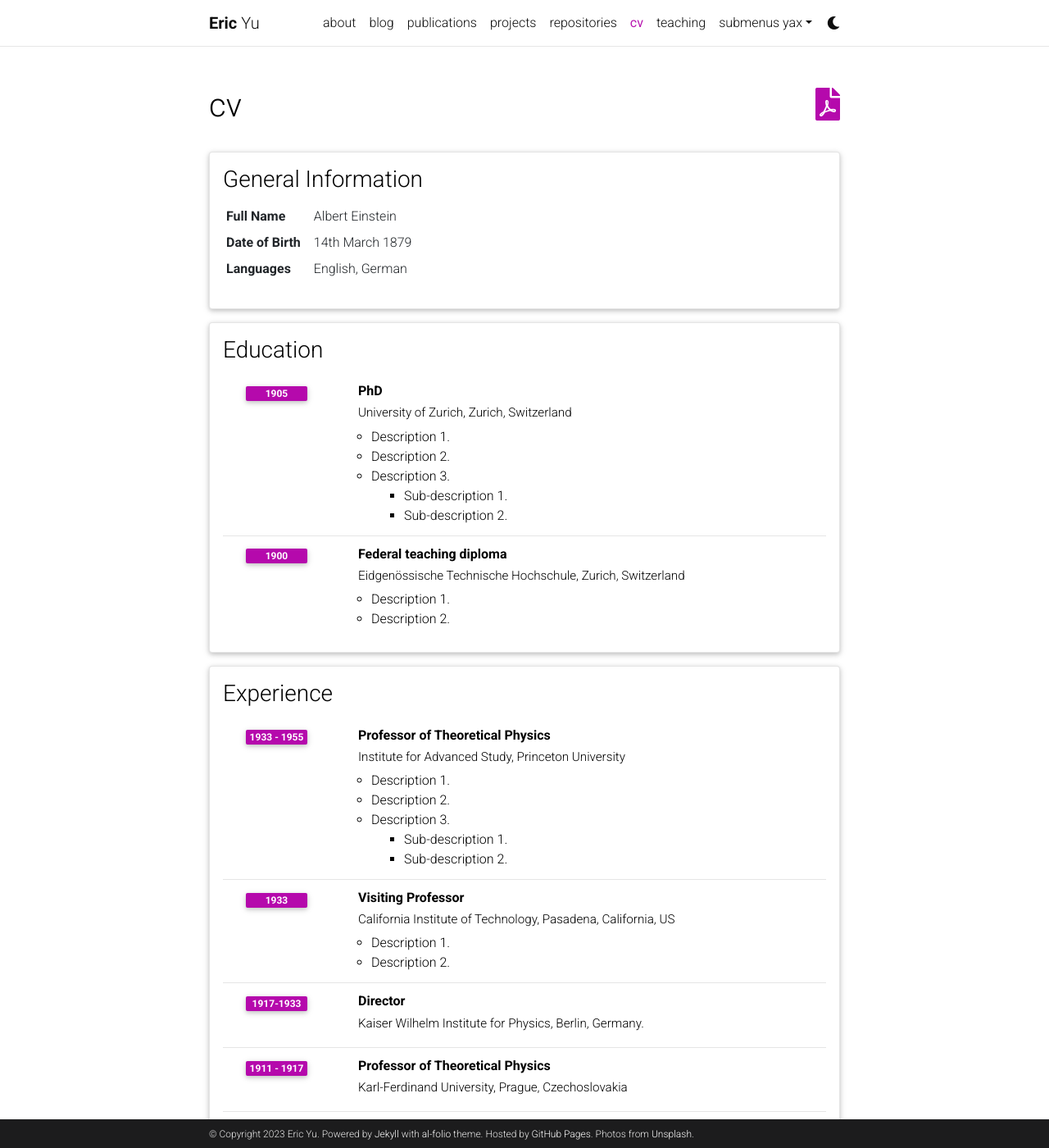
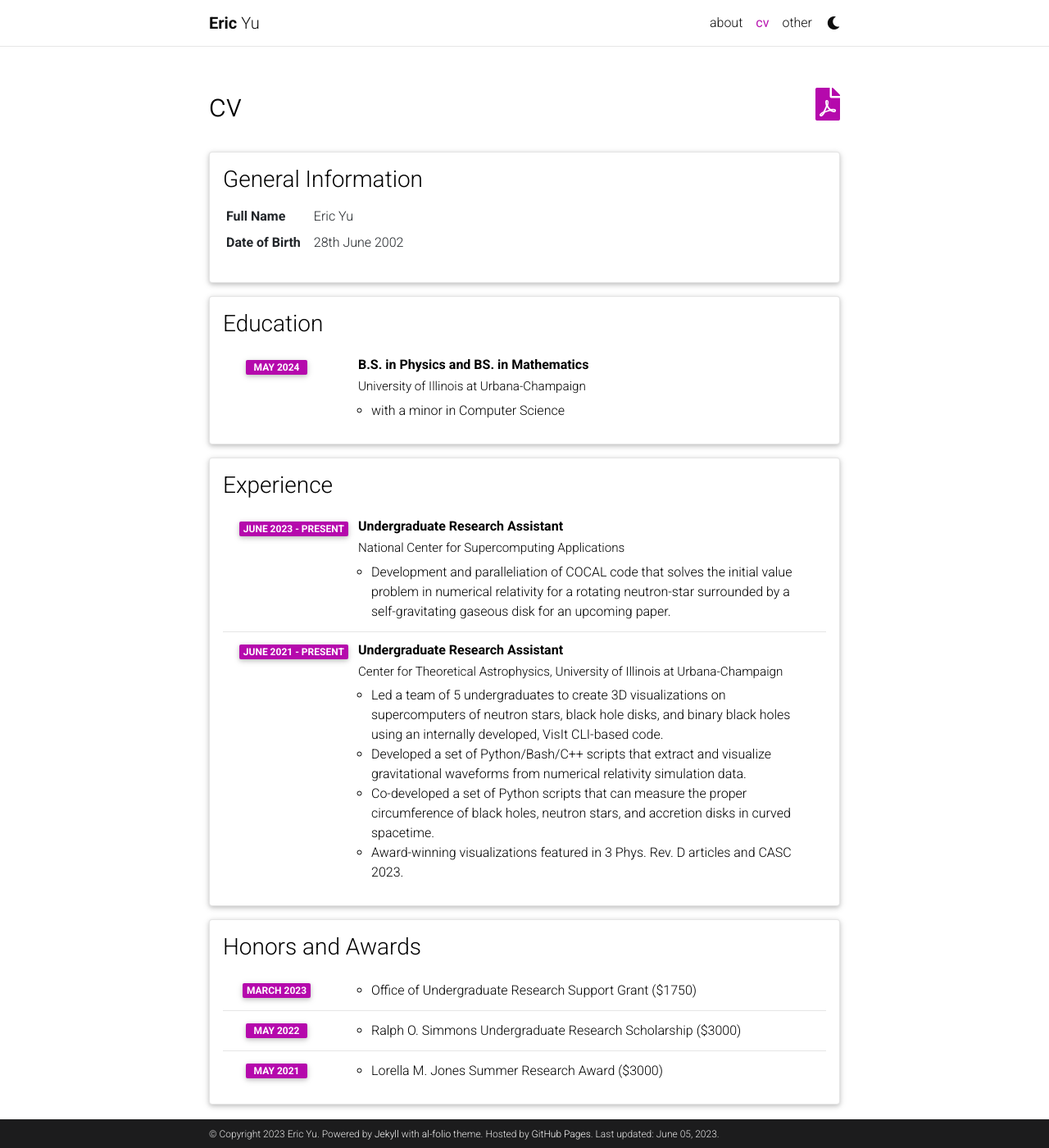
Before and after one commit to aeric-underscore/aeric-underscore.github.io, a Jekyll site: the page built from _pages/cv.md, in a window 1280 px wide and 1400 px high. Shown: the whole window at 82% size. Built offline with Jekyll 4.4.1, drawn with Linux system fonts in a browser that asks for light colours; comment, search, counter and statistics services are not loaded; a style sheet for code colours, icons or effects is not loaded; some of the changed text lies outside the part shown.

Commit message:
6-5-23 webiste first version

```diff
--- a/_config.yml
+++ b/_config.yml
@@ -12,7 +12,6 @@ description: > # the ">" symbol means to ignore newlines until "footer_text:"
 footer_text: >
   Powered by <a href="https://jekyllrb.com/" target="_blank">Jekyll</a> with <a href="https://github.com/alshedivat/al-folio">al-folio</a> theme.
   Hosted by <a href="https://pages.github.com/" target="_blank">GitHub Pages</a>.
-  Photos from <a href="https://unsplash.com" target="_blank">Unsplash</a>.
 keywords: jekyll, jekyll-theme, academic-website, portfolio-website  # add your own keywords or leave empty
 
 lang: en # the language of your site (for example: en, fr, cn, ru, etc.)
@@ -20,7 +19,7 @@ icon: ⚛️  # the emoji used as the favicon (alternatively, provide image name
 
 url: https://aeric-underscore.github.io # the base hostname & protocol for your site
 baseurl:  # the subpath of your site, e.g. /blog/
-last_updated: false # set to true if you want to display last updated in the footer
+last_updated: true # set to true if you want to display last updated in the footer
 impressum_path:  # set to path to include impressum link in the footer, use the same path as permalink in a page, helps to conform with EU GDPR
 
 # -----------------------------------------------------------------------------
@@ -45,7 +44,7 @@ repo_trophies:
 # will use title and url fields
 # Take a look to https://github.com/jekyll/jekyll-feed for more customization
 
-rss_icon: true
+rss_icon: false
 
 # -----------------------------------------------------------------------------
 # Layout
@@ -71,11 +70,11 @@ og_image: # The site-wide (default for all links) Open Graph preview image
 # Social integration
 # -----------------------------------------------------------------------------
 
-github_username: # your GitHub user name
+github_username: aeric-underscore # your GitHub user name
 gitlab_username: # your GitLab user name
 twitter_username: # your Twitter handle
 mastodon_username: # your mastodon instance+username in the format instance.tld/@username
-linkedin_username: # your LinkedIn user name
+linkedin_username: ericyu33 # your LinkedIn user name
 telegram_username: # your Telegram user name
 scholar_userid: # your Google Scholar ID
 semanticscholar_id: # your Semantic Scholar ID
@@ -359,7 +358,7 @@ enable_math:                true   # enables math typesetting (uses MathJax)
 enable_tooltips:            false  # enables automatic tooltip links generated
                                    # for each section titles on pages and posts
 enable_darkmode:            true   # enables switching between light/dark modes
-enable_navbar_social:       false  # enables displaying social links in the
+enable_navbar_social:       true  # enables displaying social links in the
                                    # navbar on the about page
 enable_project_categories:  true   # enables categorization of projects into
                                    # multiple categories
--- a/_data/cv.yml
+++ b/_data/cv.yml
@@ -2,96 +2,72 @@
   type: map
   contents:
     - name: Full Name
-      value: Albert Einstein
+      value: Eric Yu
     - name: Date of Birth
-      value: 14th March 1879
-    - name: Languages
-      value: English, German
+      value: 28th June 2002
+    # - name: Languages
+    #   value: English
 
 - title: Education
   type: time_table
   contents:
-    - title: PhD
-      institution: University of Zurich, Zurich, Switzerland
-      year: 1905
+    - title: B.S. in Physics and BS. in Mathematics
+      institution: University of Illinois at Urbana-Champaign
+      year: May 2024
       description:
-        - Description 1.
-        - Description 2.
-        - title: Description 3.
-          contents:
-            - Sub-description 1.
-            - Sub-description 2.
-    - title: Federal teaching diploma
-      institution: Eidgenössische Technische Hochschule, Zurich, Switzerland
-      year: 1900
-      description:
-        - Description 1.
-        - Description 2.
+        - with a minor in Computer Science
+
 
 - title: Experience
   type: time_table
   contents:
-    - title: Professor of Theoretical Physics
-      institution: Institute for Advanced Study, Princeton University
-      year: 1933 - 1955
+    - title: Undergraduate Research Assistant
+      institution: National Center for Supercomputing Applications
+      year: June 2023 - Present
       description:
-        - Description 1.
-        - Description 2.
-        - title: Description 3.
-          contents:
-            - Sub-description 1.
-            - Sub-description 2.
-    - title: Visiting Professor
-      institution: California Institute of Technology, Pasadena, California, US
-      year: 1933
+        - Development and paralleliation of COCAL code that solves the initial value problem in numerical relativity for a rotating neutron-star surrounded by a self-gravitating gaseous disk for an upcoming paper.
+    - title: Undergraduate Research Assistant
+      institution: Center for Theoretical Astrophysics, University of Illinois at Urbana-Champaign
+      year: June 2021 - Present
       description:
-        - Description 1.
-        - Description 2.
+        - Led a team of 5 undergraduates to create 3D visualizations on supercomputers of neutron stars, black hole disks, and binary black holes using an internally developed, VisIt CLI-based code.
+        - Developed a set of Python/Bash/C++ scripts that extract and visualize gravitational waveforms from numerical relativity simulation data.
+        - Co-developed a set of Python scripts that can measure the proper circumference of black holes, neutron stars, and accretion disks in curved spacetime.
+        - Award-winning visualizations featured in 3 Phys. Rev. D articles and CASC 2023.
 
-    - title: Director
-      institution: Kaiser Wilhelm Institute for Physics, Berlin, Germany.
-      year: 1917-1933
-
-    - title: Professor of Theoretical Physics
-      institution: Karl-Ferdinand University, Prague, Czechoslovakia
-      year: 1911 - 1917
-      description:
-
-    - title: Associate Professor of Theoretical Physics
-      institution: University of Zurich, Zurich, Switzerland
-      year: 1909 - 1911
-
-- title: Open Source Projects
-  type: time_table
-  contents:
-    - title: <a href="https://github.com/alshedivat/al-folio">al-folio</a>
-      year: 2015-now
-      description: A beautiful, simple, clean, and responsive Jekyll theme for academics.
+# - title: Open Source Projects
+#   type: time_table
+#   contents:
+#     - title: <a href="https://github.com/alshedivat/al-folio">al-folio</a>
+#       year: 2015-now
+#       description: A beautiful, simple, clean, and responsive Jekyll theme for academics.
 
 - title: Honors and Awards
   type: time_table
   contents:
-    - year: 1921
+    - year: March 2023
       items:
-        - Nobel Prize in Physics
-        - Matteucci Medal
-    - year: 2029
+        - Office of Undergraduate Research Support Grant ($1750)
+    - year: May 2022
       items:
-        - Max Planck Medal
+        - Ralph O. Simmons Undergraduate Research Scholarship ($3000)
+    - year: May 2021
+      items:
+        - Lorella M. Jones Summer Research Award ($3000)
 
-- title: Academic Interests
-  type: nested_list
-  contents:
-    - title: Topic 1.
-      items:
-        - Description 1.
-        - Description 2.
-    - title: Topic 2.
-      items:
-        - Description 1.
-        - Description 2.
+# - title: Academic Interests
+#   type: nested_list
+#   contents:
+#     - title: Topic 1.
+#       items:
+#         - Description 1.
+#         - Description 2.
+#     - title: Topic 2.
+#       items:
+#         - Description 1.
+#         - Description 2.
 
-- title: Other Interests
-  type: list
-  contents:
-    - <u>Hobbies:</u> Hobby 1, Hobby 2, etc.
+# - title: Other Interests
+#   type: list
+#   contents:
+#     - <u>Hobbies:</u> Hobby 1, Hobby 2, etc.
--- a/_includes/header.html
+++ b/_includes/header.html
@@ -52,17 +52,20 @@
                 </a>
               </li>
               {% if site.blog_nav_title %}
+
               <!-- Blog -->
-              <li class="nav-item {% if page.url contains 'blog' %}active{% endif %}">
+
+              <!-- <li class="nav-item {% if page.url contains 'blog' %}active{% endif %}">
                 <a class="nav-link" href="{{ '/blog/' | relative_url }}">{{ site.blog_nav_title }}
                   {%- if page.url contains 'blog' -%}
                   <span class="sr-only">(current)</span>
                   {%- endif -%}
                 </a>
-              </li>
+              </li> -->
               {%- endif %}
 
               <!-- Other pages -->
+
               {%- assign sorted_pages = site.pages | sort: "nav_order" -%}
               {%- for p in sorted_pages -%}
               {%- if p.nav and p.autogen == nil -%}
--- /dev/null
+++ b/_pages/other.md
@@ -0,0 +1,35 @@
+---
+layout: page
+permalink: /other/
+title: other
+description:
+nav: true
+nav_order: 5
+---
+
+I am an amateur classical pianist and enjoy spending my free time practicing pieces by Chopin, Rachmaninoff, Ravel, and Scriabin among others.
+
+Currently I am working on:
+- Iain Farrington's solo piano transcription of Mahler's 9th Symphony
+- Ravel's Pavane for a dead princess
+
+I have already played (to a quesitonable degree of mastery):
+- Bach:
+    - WTC book I: Cm
+- Mozart:
+    - piano concerto 20; first movement
+- Beethoven:
+    - sonatas: 8; 23
+- Chopin:
+    - ballade 1
+    - sonata 2; first and third movements
+    - nocturnes: 9-2; 48-1; Em posth; C#m posth
+    - etudes: 10-1; 10-4; 10-8; 10-12; 25-1; 25-12
+- Brahms:
+    - rhapsody in Gm
+- Rachmaninoff:
+    - piano concerto 2; first movement
+- Scriabin:
+    - sonata 2; first movement
+- Debussy:
+    - suite bergamasque: prelude; claire de lune; passepeid
--- a/_pages/projects.md
+++ /dev/null
@@ -1,58 +0,0 @@
----
-layout: page
-title: projects
-permalink: /projects/
-description: A growing collection of your cool projects.
-nav: true
-nav_order: 2
-display_categories: [work, fun]
-horizontal: false
----
-
-<!-- pages/projects.md -->
-<div class="projects">
-{%- if site.enable_project_categories and page.display_categories %}
-  <!-- Display categorized projects -->
-  {%- for category in page.display_categories %}
-  <h2 class="category">{{ category }}</h2>
-  {%- assign categorized_projects = site.projects | where: "category", category -%}
-  {%- assign sorted_projects = categorized_projects | sort: "importance" %}
-  <!-- Generate cards for each project -->
-  {% if page.horizontal -%}
-  <div class="container">
-    <div class="row row-cols-2">
-    {%- for project in sorted_projects -%}
-      {% include projects_horizontal.html %}
-    {%- endfor %}
-    </div>
-  </div>
-  {%- else -%}
-  <div class="grid">
-    {%- for project in sorted_projects -%}
-      {% include projects.html %}
-    {%- endfor %}
-  </div>
-  {%- endif -%}
-  {% endfor %}
-
-{%- else -%}
-<!-- Display projects without categories -->
-  {%- assign sorted_projects = site.projects | sort: "importance" -%}
-  <!-- Generate cards for each project -->
-  {% if page.horizontal -%}
-  <div class="container">
-    <div class="row row-cols-2">
-    {%- for project in sorted_projects -%}
-      {% include projects_horizontal.html %}
-    {%- endfor %}
-    </div>
-  </div>
-  {%- else -%}
-  <div class="grid">
-    {%- for project in sorted_projects -%}
-      {% include projects.html %}
-    {%- endfor %}
-  </div>
-  {%- endif -%}
-{%- endif -%}
-</div>
--- a/_pages/repositories.md
+++ /dev/null
@@ -1,44 +0,0 @@
----
-layout: page
-permalink: /repositories/
-title: repositories
-description: Edit the `_data/repositories.yml` and change the `github_users` and `github_repos` lists to include your own GitHub profile and repositories.
-nav: true
-nav_order: 3
----
-
-## GitHub users
-
-{% if site.data.repositories.github_users %}
-<div class="repositories d-flex flex-wrap flex-md-row flex-column justify-content-between align-items-center">
-  {% for user in site.data.repositories.github_users %}
-    {% include repository/repo_user.html username=user %}
-  {% endfor %}
-</div>
-
----
-
-{% if site.repo_trophies.enabled %}
-{% for user in site.data.repositories.github_users %}
-  {% if site.data.repositories.github_users.size > 1 %}
-  <h4>{{ user }}</h4>
-  {% endif %}
-  <div class="repositories d-flex flex-wrap flex-md-row flex-column justify-content-between align-items-center">
-  {% include repository/repo_trophies.html username=user %}
-  </div>
-
-  ---
-
-{% endfor %}
-{% endif %}
-{% endif %}
-
-## GitHub Repositories
-
-{% if site.data.repositories.github_repos %}
-<div class="repositories d-flex flex-wrap flex-md-row flex-column justify-content-between align-items-center">
-  {% for repo in site.data.repositories.github_repos %}
-    {% include repository/repo.html repository=repo %}
-  {% endfor %}
-</div>
-{% endif %}
--- a/_pages/teaching.md
+++ /dev/null
@@ -1,12 +0,0 @@
----
-layout: page
-permalink: /teaching/
-title: teaching
-description: Materials for courses you taught. Replace this text with your description.
-nav: true
-nav_order: 5
----
-
-For now, this page is assumed to be a static description of your courses. You can convert it to a collection similar to `_projects/` so that you can have a dedicated page for each course.
-
-Organize your courses by years, topics, or universities, however you like!
```
Also changed, not shown: _pages/about.md (+14 -12 lines), _pages/cv.md (+1 -1 lines), _pages/dropdown.md (deleted, +0 -13 lines), _pages/publications.md (deleted, +0 -18 lines), 3 other files.
